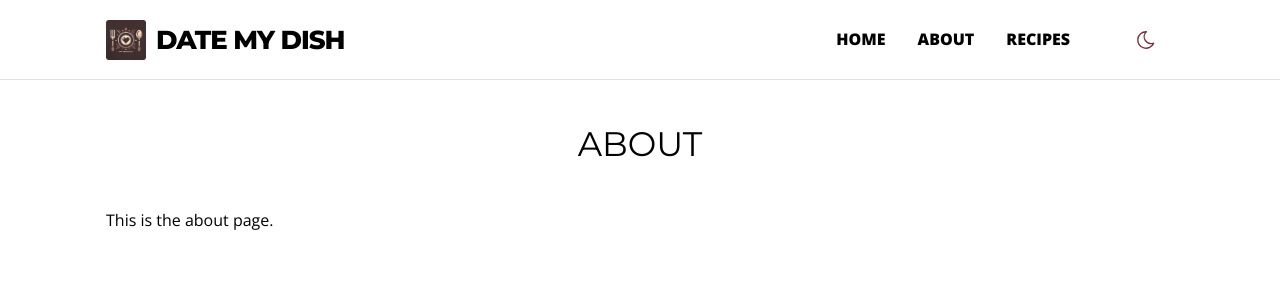
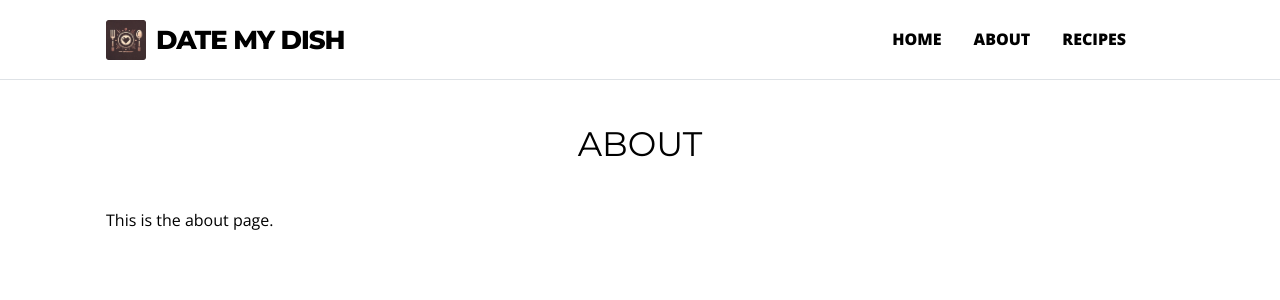
Before and after one commit to victortrinh/blog-vva, a Next.js app: page /en/about in a window 1280 px wide. Shown: the top 300 px of the page. Built offline with nearby package versions, Linux system fonts and the light colour scheme.

Commit message:
Just light mode

```diff
--- a/src/app/[locale]/layout.tsx
+++ b/src/app/[locale]/layout.tsx
@@ -82,7 +82,7 @@
                 </head>
                 <body>
                     <Analytics />
-                    <MantineProvider theme={theme} defaultColorScheme="auto">
+                    <MantineProvider theme={theme} defaultColorScheme="light">
                         <Notifications />
                         <Header />
                         <main>{children}</main>
--- a/src/components/header/Header.tsx
+++ b/src/components/header/Header.tsx
@@ -8,7 +8,6 @@
 import { useDisclosure } from "@mantine/hooks";
 import styles from "./Header.module.css";
 import { LanguagePicker } from "./LanguagePicker";
-import { ColorThemeToggle } from "./ColorThemeToggle";
 import { Container } from "../Container";
 import Image from "next/image";
 
@@ -34,7 +33,6 @@
             {t("recipes.label")}
         </Link>
         <LanguagePicker />
-        <ColorThemeToggle />
     </>
 
     return (
```
